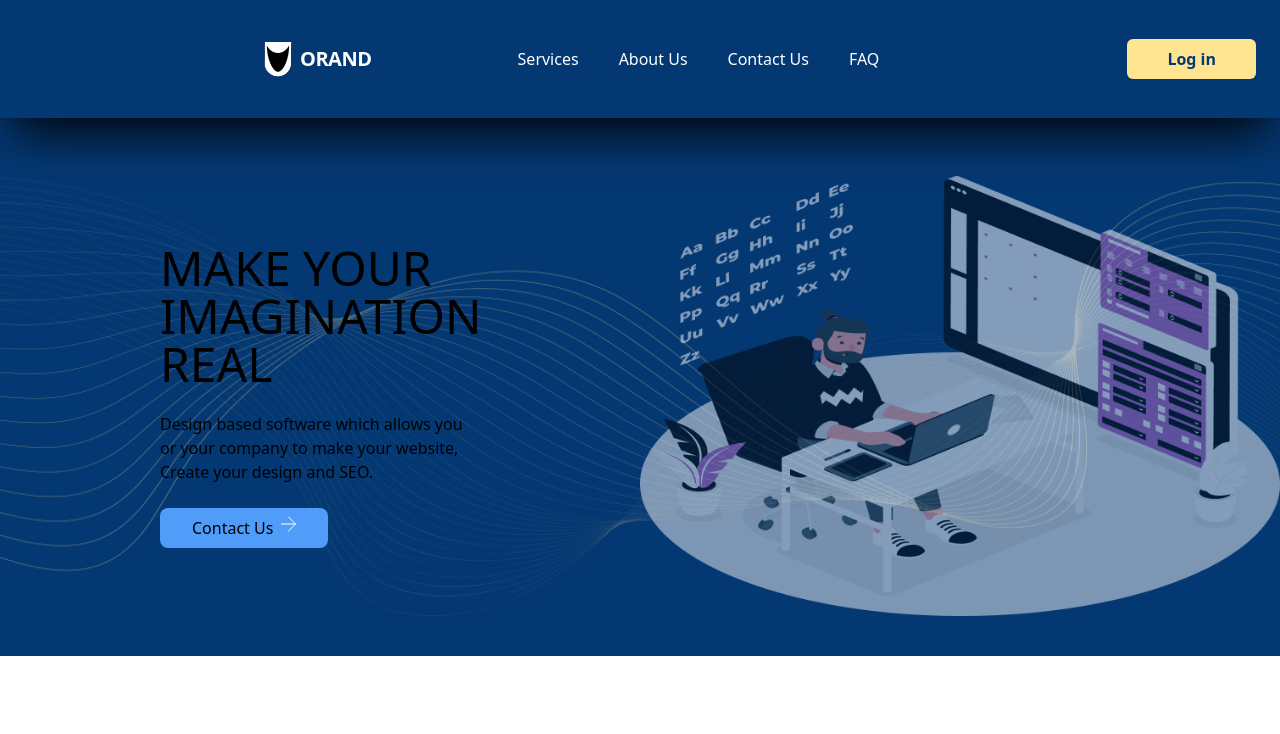
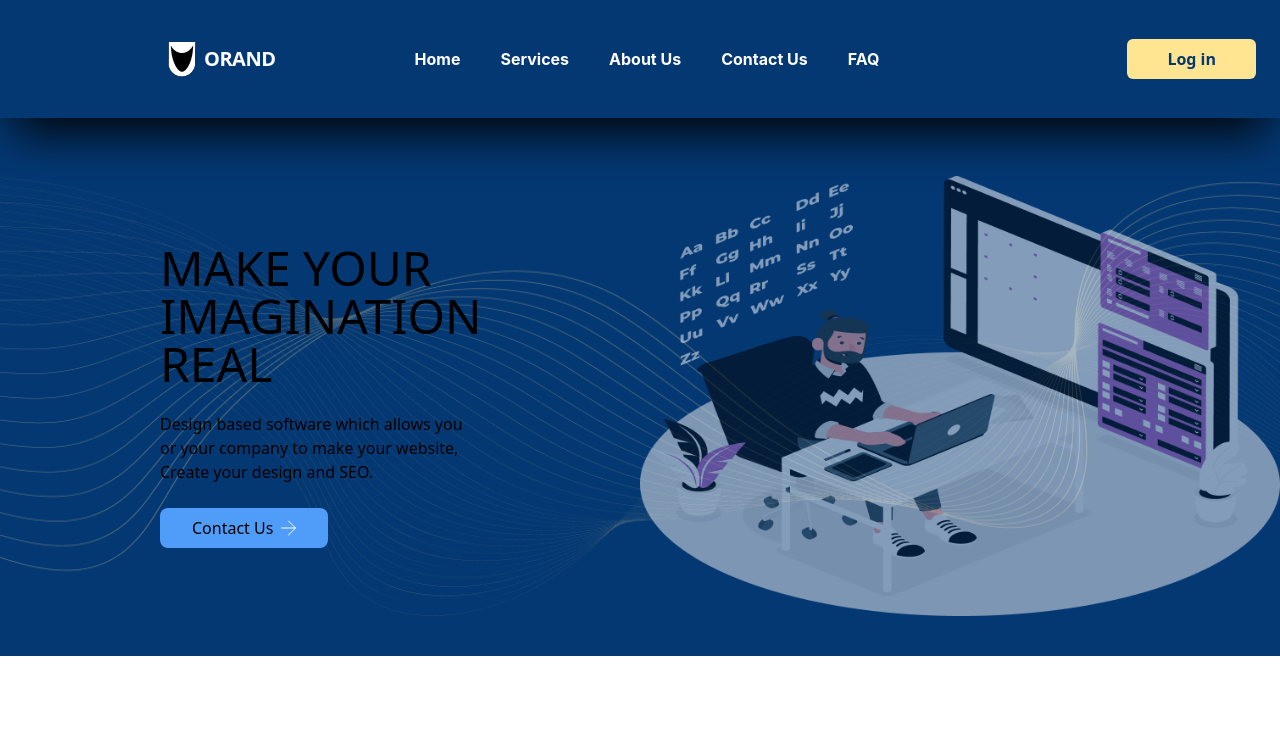
Before and after one commit to dinushaAsamarakoon/ORAND, a Next.js app: page / in a window 1280 px wide. Shown: the top 734 px of the page. Built offline with nearby package versions, Linux system fonts and the light colour scheme.

Commit message:
nav links connected

```diff
--- a/public/assets/data/serviceCardDetails.json
+++ b/public/assets/data/serviceCardDetails.json
@@ -3,22 +3,26 @@
     {
       "title": "Web Development",
       "content": "Looking for a mobile-friendly website or blog for your company? For a very fair price and quickly, we are prepared to create a responsive and appealing website for your company. ",
-      "image": "/assets/images/web_dev.png"
+      "image": "/assets/images/web_dev.png",
+      "id": "web_development"
     },
     {
       "title": "Graphic Design",
       "content": "Looking for a mobile-friendly website or blog for your company? For a very fair price and quickly, we are prepared to create a responsive and appealing website for your company.",
-      "image": "/assets/images/graphic_design.png"
+      "image": "/assets/images/graphic_design.png",
+      "id": "graphic_design"
     },
     {
       "title": "Social Media Marketing",
       "content": "You don't have enough time to manage your social media accounts, do you? Any of your business profiles can be professionally maintained by us. Contact us and review our prior work to get a sense of what we can do.",
-      "image": "/assets/images/social_media.png"
+      "image": "/assets/images/social_media.png",
+      "id": "social_media_marketing"
     },
     {
       "title": "Web Development",
       "content": "Images, videos, PDFs and audio files are supported. Create math expressions and diagrams directly from the app. Take photos with the mobile app and save them to a note.",
-      "image": "/assets/images/web_dev.png"
+      "image": "/assets/images/web_dev.png",
+      "id": "web_development_2"
     }
   ]
 }
--- a/src/components/ContactUs.tsx
+++ b/src/components/ContactUs.tsx
@@ -2,8 +2,8 @@ import React from "react";
 
 const ContactUs = () => {
   return (
-    <div className="w-full mt-36">
-      <div className="flex justify-center my-36">
+    <div className="w-full pt-[70px]" id="contact">
+      <div className="flex justify-center my-16">
         <h1 className="text-black font-inter font-bold text-5xl">Talk To Us</h1>
       </div>
       <div>
--- a/src/components/Footer.tsx
+++ b/src/components/Footer.tsx
@@ -6,8 +6,8 @@ import Image from "next/image";
 // Define the Footer component
 const Footer: FC = () => {
   return (
-    <div className="w-full h-[50vh] bg-[#043873] flex items-center justify-between">
-      <div className="flex-wrap items-center my-auto w-full">
+    <div className="w-full h-[50vh] bg-[#043873] flex items-center justify-between flex-col">
+      <div className="flex-wrap my-auto w-full">
         <div className="text-white items-start justify-between px-4 grid grid-cols-5 mx-28">
           <div className="col-span-2 flex-col mr-28">
             <div className="flex flex-row items-center">
@@ -27,13 +27,16 @@ const Footer: FC = () => {
           <div className="col-span-1 flex-col">
             <h1 className="text-2xl font-bold">Overview</h1>
             <div className="mt-4">
-              <Link href="/">Services</Link>
+              <Link href="#home">Home</Link>
             </div>
             <div className="mt-4">
-              <Link href="/">About Us</Link>
+              <Link href="#services">Services</Link>
             </div>
             <div className="mt-4">
-              <Link href="/">Contact Us</Link>
+              <Link href="#aobut">About Us</Link>
+            </div>
+            <div className="mt-4">
+              <Link href="#contact">Contact Us</Link>
             </div>
             <div className="mt-4">
               <Link href="/">FAQ</Link>
@@ -42,28 +45,31 @@ const Footer: FC = () => {
           <div className="col-span-1 flex-col">
             <h1 className="text-2xl font-bold">Services</h1>
             <div className="mt-4">
-              <Link href="/">Web Development</Link>
+              <Link href="#web_development">Web Development</Link>
             </div>
             <div className="mt-4">
-              <Link href="/">Graphic Design</Link>
+              <Link href="#graphic_design">Graphic Design</Link>
             </div>
             <div className="mt-4">
-              <Link href="/">Social Media Marketing</Link>
+              <Link href="#social_media_marketing">Social Media Marketing</Link>
             </div>
           </div>
           <div className="col-span-1 flex-col">
             <h1 className="text-2xl font-bold">About Us</h1>
             <div className="mt-4">
-              <Link href="/">Who are we?</Link>
+              <Link href="#who_are_we">Who are we?</Link>
             </div>
             <div className="mt-4">
-              <Link href="/">Vision</Link>
+              <Link href="#vision">Vision</Link>
             </div>
             <div className="mt-4">
-              <Link href="/">Mision</Link>
+              <Link href="#mission">Mision</Link>
             </div>
           </div>
         </div>
+      </div>
+      <div className="flex justify-center items-end my-auto">
+        <h1>©2024 ORAND All rights reserved.</h1>
       </div>
     </div>
   );
--- a/src/components/Header.tsx
+++ b/src/components/Header.tsx
@@ -41,7 +41,7 @@ const Header: FC = () => {
       }`}
     >
       <nav className="flex items-center justify-between flex-wrap bg-[#043873] p-6 shadow-2xl shadow-black">
-        <div className="ml-60 flex flex-row items-center flex-shrink-0 text-white mr-6">
+        <div className="ml-36 flex flex-row items-center flex-shrink-0 text-white mr-6">
           <Image
             src="/assets/icons/logo.png"
             height={70}
@@ -55,28 +55,35 @@ const Header: FC = () => {
         <div className="w-full block flex-wrap lg:flex lg:items-center lg:w-auto justify-between">
           <div className="text-md lg:flex-wrap justify-between mr-52">
             <Link
-              className="block mt-4 lg:inline-block lg:mt-0 text-white hover:font-bold mr-10"
-              href="/"
+              className="block mt-4 lg:inline-block lg:mt-0 text-white font-bold mr-10 underline-effect-unique relative font-inter"
+              href="#home"
             >
-              Services
+              <span>Home</span>
             </Link>
             <Link
-              className="block mt-4 lg:inline-block lg:mt-0 text-white hover:font-bold mr-10"
-              href="/about"
+              className="block mt-4 lg:inline-block lg:mt-0 text-white font-bold mr-10 underline-effect-unique relative font-inter"
+              href="#services"
             >
-              About Us
+              <span>Services</span>
+            </Link>
+
+            <Link
+              className="block mt-4 lg:inline-block lg:mt-0 text-white font-bold mr-10 underline-effect-unique relative  font-inter"
+              href="#about"
+            >
+              <span>About Us</span>
             </Link>
             <Link
-              className="block mt-4 lg:inline-block lg:mt-0 text-white hover:font-bold mr-10"
-              href="/about"
+              className="block mt-4 lg:inline-block lg:mt-0 text-white font-bold mr-10 underline-effect-unique relative font-inter"
+              href="#contact"
             >
-              Contact Us
+              <span>Contact Us</span>
             </Link>
             <Link
-              className="block mt-4 lg:inline-block lg:mt-0 text-white hover:font-bold mr-10"
-              href="/about"
+              className="block mt-4 lg:inline-block lg:mt-0 text-white font-bold mr-10 underline-effect-unique relative font-inter"
+              href="#faq"
             >
-              FAQ
+              <span>FAQ</span>
             </Link>
           </div>
 
--- a/src/components/Intro.tsx
+++ b/src/components/Intro.tsx
@@ -2,7 +2,10 @@ import React from "react";
 
 const Intro = () => {
   return (
-    <div className="flex w-full h-full pb-10 justify-center bg-[#043873] pt-44 top-0">
+    <div
+      className="flex w-full h-full pb-10 justify-center bg-[#043873] pt-44 top-0"
+      id="home"
+    >
       <div
         className="flex w-full h-full justify-center"
         style={{
@@ -18,7 +21,7 @@ const Intro = () => {
               your website, Create your design and SEO.
             </p>
             <div className="flex flex-wrap justify-start my-3">
-              <button className="flex flex-row bg-[#4F9CF9] px-8 py-2 rounded-lg">
+              <button className="flex flex-row bg-[#4F9CF9] px-8 py-2 rounded-lg items-center">
                 <span className="mr-2">Contact Us</span>
                 <img src="/assets/icons/right_arrow_white.svg" />
               </button>
--- a/src/components/ServiceCard.tsx
+++ b/src/components/ServiceCard.tsx
@@ -6,19 +6,21 @@ type cardData = {
   content: string;
   image: string;
   row: string;
+  id: string;
 };
 
-const ServiceCard: FC<cardData> = ({ title, content, image, row }) => {
+const ServiceCard: FC<cardData> = ({ title, content, image, row, id }) => {
   return (
-    <div className="my-20 w-[70vw] mx-auto bg-[#FFE492] shadow-md overflow-hidden rounded-6xl">
+    <div id={id} className="pt-[70px]">
+      <div className="w-[70vw] mx-auto bg-[#FFE492] shadow-md overflow-hidden rounded-6xl ">
         <div className={`flex grid-cols-2 ${row}`}>
           <div className="w-1/2 p-8 flex-col justify-between my-10">
-          <div className="uppercase tracking-wide text-5xl text-[#212529] font-bold font-inter">
+            <div className="tracking-wide text-5xl text-[#212529] font-bold font-inter">
               {title}
             </div>
             <p className="mt-2 text-[#212529]">{content}</p>
             <div className="flex flex-wrap">
-            <button className="bg-[#4F9CF9] px-12 py-3 rounded-2xl flex flex-row">
+              <button className="bg-[#4F9CF9] px-12 py-3 rounded-2xl flex flex-row items-center">
                 <span className="mr-2">Request</span>
                 <img src="/assets/icons/right_arrow_white.svg"></img>
               </button>
@@ -29,6 +31,7 @@ const ServiceCard: FC<cardData> = ({ title, content, image, row }) => {
           </div>
         </div>
       </div>
+    </div>
   );
 };
 
--- a/src/pages/index.tsx
+++ b/src/pages/index.tsx
@@ -14,6 +14,7 @@ type ServiceCardDetails = {
   title: string;
   content: string;
   image: string;
+  id: string;
 };
 type HomeProps = {
   serviceCardDetails: ServiceCardDetails[];
@@ -22,17 +23,20 @@ export default function Home({ serviceCardDetails }: HomeProps) {
   return (
     <Layout>
       <Intro />
+      <div id="services" className="pt-[70px]">
         {serviceCardDetails.map((card, index) => (
           <ServiceCard
             key={index}
+            id={card.id}
             title={card.title}
             content={card.content}
             image={card.image}
             row={index % 2 === 0 ? "flex-row-reverse" : ""}
           />
         ))}
+      </div>
+      <AboutUs />
 
-      <AboutUs />
       <ContactUs />
     </Layout>
   );
--- a/src/styles/globals.css
+++ b/src/styles/globals.css
@@ -34,3 +34,20 @@ body {
   -ms-overflow-style: none; /* IE and Edge */
   scrollbar-width: none; /* Firefox */
 }
+
+.underline-effect-unique span::before {
+  content: "";
+  position: absolute;
+  width: 0;
+  height: 4px;
+  bottom: -10px;
+  left: 50%;
+  border-radius: 5px;
+  background-color: #ffffff; /* Change this to your desired color */
+  transition: all 0.5s ease-in-out;
+}
+
+.underline-effect-unique:hover span::before {
+  width: 100%;
+  left: 0;
+}
```
Also changed, not shown: src/components/AboutUs.tsx (+14 -5 lines). Lines whose indentation alone changed are shown as unchanged.
